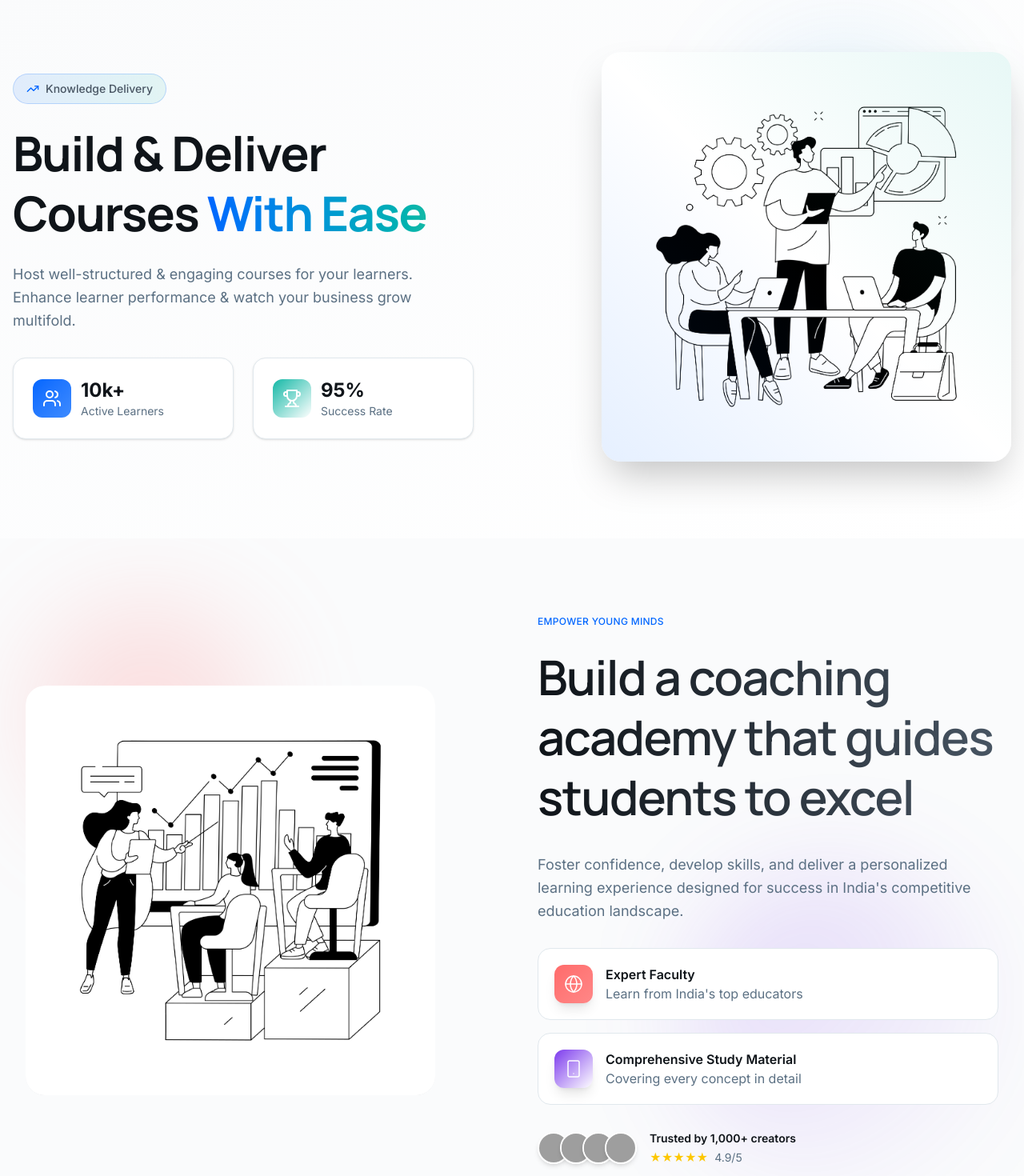
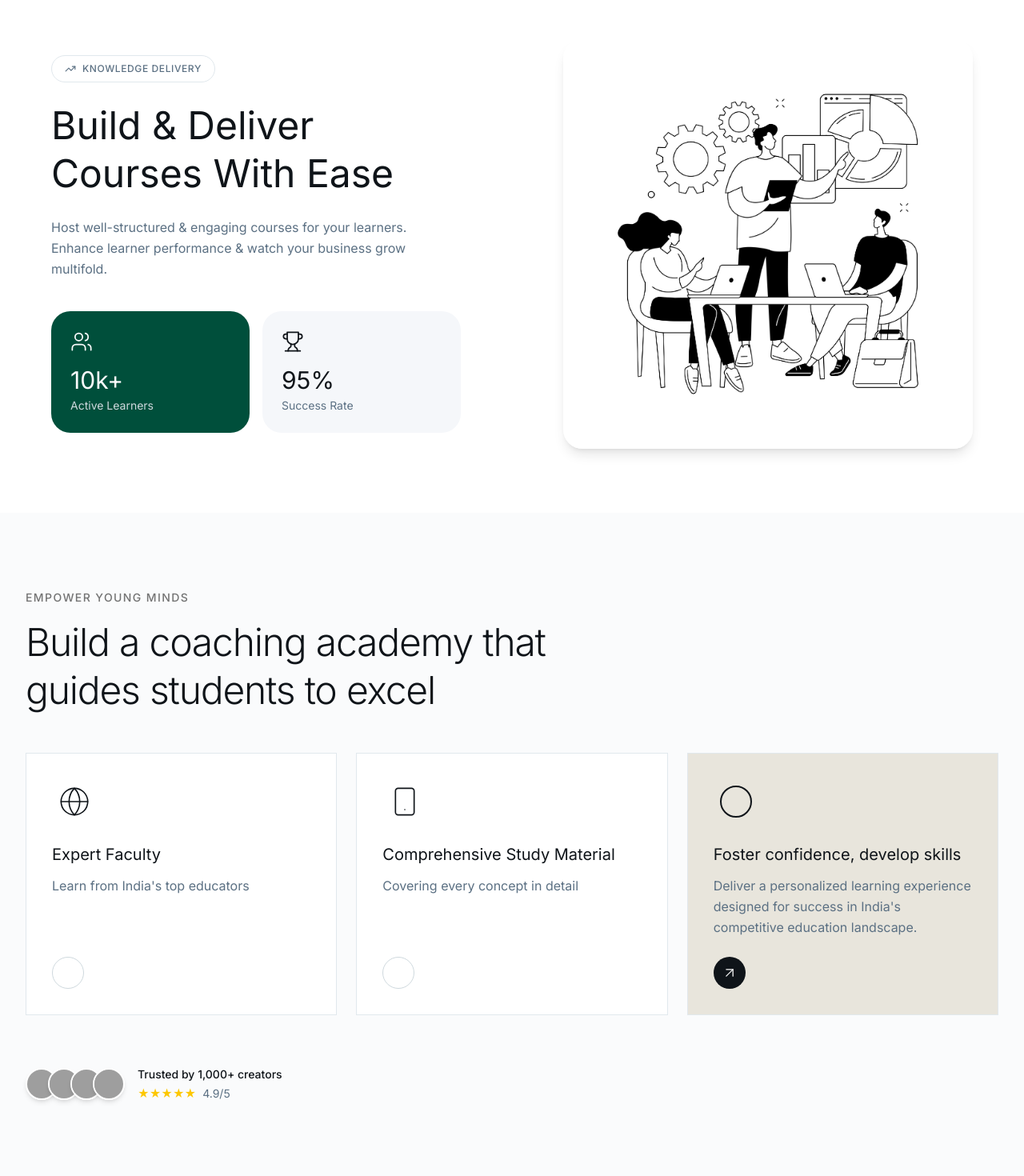
Before and after one commit to Niraj21611/lms, a Next.js app: page / in a window 1280 px wide. Shown: the part 2600-4070 px from the top of the page at 80% size. Built offline with nearby package versions, Linux system fonts and the light colour scheme; grey boxes are pictures that could not be loaded.

Commit message:
refactor(components): modify layout and styles in sections

```diff
--- a/src/components/KnowledgeDeliverySection.tsx
+++ b/src/components/KnowledgeDeliverySection.tsx
@@ -6,44 +6,39 @@ import { motion } from "framer-motion";
 
 const KnowledgeDeliverySection: React.FC = () => {
   return (
-    <div className="relative py-24 px-4 bg-gradient-to-br from-neutral-50 to-white overflow-hidden">
-      <div className="absolute top-20 right-20 w-72 h-72 bg-gradient-to-br from-primary/10 to-teal/10 rounded-full blur-3xl" />
-
-      <div className="flex flex-col md:flex-row items-center justify-between w-full max-w-7xl mx-auto gap-16">
+    <div className="relative py-20 px-4 bg-white">
+      <div className="flex flex-col md:flex-row items-center justify-between w-full max-w-6xl mx-auto gap-12">
         {/* Left Column */}
         <motion.div
-          className="flex flex-col justify-center w-full md:max-w-xl"
+          className="flex flex-col justify-center w-full md:max-w-lg"
           initial={{ opacity: 0, x: -30 }}
           whileInView={{ opacity: 1, x: 0 }}
           viewport={{ once: true }}
           transition={{ duration: 0.7 }}
         >
           <motion.span
-            className="inline-flex items-center gap-2 px-4 py-2 rounded-full bg-gradient-to-r from-primary/10 to-teal/10 border border-primary/20 text-sm font-medium text-neutral-700 w-fit mb-6"
+            className="inline-flex items-center gap-2 px-4 py-2 rounded-full bg-white border border-neutral-200 text-xs font-medium text-neutral-600 uppercase tracking-wider w-fit mb-6"
             initial={{ opacity: 0, scale: 0.9 }}
             whileInView={{ opacity: 1, scale: 1 }}
             viewport={{ once: true }}
             transition={{ delay: 0.2, duration: 0.5 }}
           >
-            <TrendingUp className="w-4 h-4 text-primary" />
+            <TrendingUp className="w-3.5 h-3.5" />
             Knowledge Delivery
           </motion.span>
 
           <motion.h2
-            className="text-4xl md:text-5xl lg:text-6xl font-bold font-display text-neutral-900 mb-6 leading-tight tracking-tight"
+            className="text-4xl md:text-5xl font-normal text-neutral-900 mb-6 leading-tight"
             initial={{ opacity: 0, y: 20 }}
             whileInView={{ opacity: 1, y: 0 }}
             viewport={{ once: true }}
             transition={{ delay: 0.3, duration: 0.6 }}
           >
-            Build & Deliver Courses{" "}
-            <span className="bg-gradient-to-r from-primary to-teal bg-clip-text text-transparent">
-              With Ease
-            </span>
+            Build & Deliver Courses With Ease
           </motion.h2>
 
           <motion.p
-            className="text-lg text-neutral-600 leading-relaxed mb-8"
+            className="text-base text-neutral-600 leading-relaxed mb-10"
             initial={{ opacity: 0, y: 20 }}
             whileInView={{ opacity: 1, y: 0 }}
             viewport={{ once: true }}
@@ -53,30 +48,30 @@ const KnowledgeDeliverySection: React.FC = () => {
           </motion.p>
 
           <motion.div
-            className="grid grid-cols-2 gap-6"
+            className="grid grid-cols-2 gap-4"
             initial={{ opacity: 0, y: 20 }}
             whileInView={{ opacity: 1, y: 0 }}
             viewport={{ once: true }}
             transition={{ delay: 0.5, duration: 0.6 }}
           >
-            <div className="bg-white rounded-2xl p-6 border border-neutral-200 shadow-sm hover:shadow-xl transition-all duration-300">
-              <div className="flex items-center gap-3">
-                <div className="w-12 h-12 rounded-xl bg-gradient-to-br from-primary to-primary-light flex items-center justify-center">
-                  <Users className="w-6 h-6 text-white" strokeWidth={2} />
+            <div className="rounded-3xl p-6 transition-all duration-300 bg-emerald-900">
+              <div className="flex flex-col ">
+                <div className="text-neutral-50 mb-4">
+                  <Users className="w-7 h-7" strokeWidth={1.5} />
                 </div>
                 <div>
-                  <h3 className="text-2xl font-bold text-neutral-900">10k+</h3>
-                  <p className="text-sm text-neutral-600">Active Learners</p>
+                  <h3 className="text-3xl font-normal text-neutral-50 mb-1">10k+</h3>
+                  <p className="text-sm text-neutral-300">Active Learners</p>
                 </div>
               </div>
             </div>
-            <div className="bg-white rounded-2xl p-6 border border-neutral-200 shadow-sm hover:shadow-xl transition-all duration-300">
-              <div className="flex items-center gap-3">
-                <div className="w-12 h-12 rounded-xl bg-gradient-to-br from-teal to-teal-light flex items-center justify-center">
-                  <Trophy className="w-6 h-6 text-white" strokeWidth={2} />
+            <div className="bg-neutral-100 rounded-3xl p-6 hover:bg-neutral-100 transition-all duration-300">
+              <div className="flex flex-col">
+                <div className="text-neutral-900 mb-4">
+                  <Trophy className="w-7 h-7" strokeWidth={1.5} />
                 </div>
                 <div>
-                  <h3 className="text-2xl font-bold text-neutral-900">95%</h3>
+                  <h3 className="text-3xl font-normal text-neutral-900 mb-1">95%</h3>
                   <p className="text-sm text-neutral-600">Success Rate</p>
                 </div>
               </div>
@@ -93,8 +88,8 @@ const KnowledgeDeliverySection: React.FC = () => {
           transition={{ delay: 0.4, duration: 0.7 }}
         >
           <motion.div
-            className="relative rounded-3xl overflow-hidden shadow-2xl"
-            whileHover={{ scale: 1.02 }}
+            className="relative rounded-3xl overflow-hidden shadow-lg"
+            whileHover={{ scale: 1.01 }}
             transition={{ duration: 0.3 }}
           >
             <Image
@@ -105,7 +100,6 @@ const KnowledgeDeliverySection: React.FC = () => {
               width={800}
               alt="Course delivery platform"
             />
-            <div className="absolute inset-0 bg-gradient-to-tr from-primary/10 via-transparent to-teal/10" />
           </motion.div>
         </motion.div>
       </div>
--- a/src/components/MonetizeSection.tsx
+++ b/src/components/MonetizeSection.tsx
@@ -1,7 +1,6 @@
 "use client";
 
-import { Globe, Smartphone } from "lucide-react";
-import Image from "next/image";
+import { Globe, Smartphone, ArrowUpRight } from "lucide-react";
 import { motion } from "framer-motion";
 
 const fadeInUp = {
@@ -9,102 +8,114 @@ const fadeInUp = {
   visible: {
     opacity: 1,
     y: 0,
-    transition: { duration: 0.5, ease: [0.22, 1, 0.36, 1] },
+    transition: { duration: 0.6, ease: [0.22, 1, 0.36, 1] },
   },
 };
 
 const MonetizeSection: React.FC = () => {
   return (
-    <div className="flex justify-center bg-neutral-50 py-24 px-4 md:px-8 relative overflow-hidden">
-      <div className="absolute top-20 left-10 w-72 h-72 bg-gradient-to-br from-coral/20 to-coral-light/20 rounded-full blur-3xl" />
-      <div className="absolute bottom-20 right-10 w-96 h-96 bg-gradient-to-br from-purple/20 to-purple-light/20 rounded-full blur-3xl" />
-
-      <div className="flex flex-col md:flex-row items-center justify-between w-full max-w-7xl gap-16 relative z-10">
+    <div className="flex justify-center bg-neutral-50 py-24 px-4 md:px-8">
+      <div className="flex flex-col items-start w-full max-w-7xl gap-12">
         <motion.div
-          className="flex flex-col items-center justify-center w-full md:max-w-lg rounded-3xl overflow-hidden"
-          initial="hidden"
-          whileInView="visible"
-          viewport={{ once: true }}
-          variants={fadeInUp}
-          whileHover={{ scale: 1.02 }}
-          transition={{ duration: 0.3 }}
-        >
-          <Image
-            src={"/images/landing-3.jpg"}
-            sizes="100vw"
-            className="w-full h-auto object-cover rounded-3xl shadow-xl"
-            height={600}
-            width={800}
-            alt="Student coaching"
-          />
-        </motion.div>
-
-        <motion.div
-          className="flex flex-col justify-center w-full md:max-w-xl"
+          className="flex flex-col w-full"
           initial="hidden"
           whileInView="visible"
           viewport={{ once: true }}
           variants={fadeInUp}
         >
-          <span className="uppercase font-medium text-primary text-xs tracking-wide">
+          <span className="uppercase font-medium text-sm tracking-widest text-neutral-500 mb-4">
             Empower Young Minds
           </span>
 
-          <motion.p
-            className="text-4xl md:text-5xl lg:text-6xl font-display font-semibold pt-6 pb-8 leading-tight tracking-tight bg-gradient-to-r from-neutral-900 to-neutral-700 bg-clip-text text-transparent"
-            variants={fadeInUp}
-          >
+          <h2 className="text-4xl md:text-5xl font-light leading-tight tracking-tight text-neutral-900 max-w-2xl">
             Build a coaching academy that guides students to excel
-          </motion.p>
-
-          <motion.p
-            className="font-normal text-lg text-neutral-600 leading-relaxed"
-            variants={fadeInUp}
-          >
-            Foster confidence, develop skills, and deliver a personalized learning experience designed for success in India's competitive education landscape.
-          </motion.p>
-
-          <motion.div
-            className="grid grid-cols-1 gap-4 pt-8"
-            variants={fadeInUp}
-          >
-            {[
-              {
-                icon: <Globe className="w-6 h-6 text-white" strokeWidth={1.5} />,
-                title: "Expert Faculty",
-                desc: "Learn from India's top educators",
-                gradient: "from-coral to-coral-light",
-              },
-              {
-                icon: <Smartphone className="w-6 h-6 text-white" strokeWidth={1.5} />,
-                title: "Comprehensive Study Material",
-                desc: "Covering every concept in detail",
-                gradient: "from-purple to-purple-light",
-              },
-            ].map((item, idx) => (
-              <motion.div
-                key={idx}
-                className="flex items-start gap-4 p-5 rounded-2xl bg-white border border-neutral-200 hover:shadow-xl transition-all duration-300"
-                whileHover={{ scale: 1.02, y: -4 }}
-              >
-                <div className={`p-3 bg-gradient-to-br ${item.gradient} rounded-xl shadow-lg`}>
-                  {item.icon}
-                </div>
-                <div>
-                  <h3 className="font-semibold text-neutral-900">{item.title}</h3>
-                  <p className="text-neutral-600">{item.desc}</p>
-                </div>
-              </motion.div>
-            ))}
+          </h2>
         </motion.div>
 
         <motion.div
-            className="flex flex-col sm:flex-row sm:items-center gap-4 pt-8"
+          className="grid grid-cols-1 md:grid-cols-3 gap-6 w-full"
+          initial="hidden"
+          whileInView="visible"
+          viewport={{ once: true }}
+          variants={fadeInUp}
+        >
+          <motion.div
+            className="flex flex-col justify-between p-8 rounded-none bg-white border border-neutral-200 min-h-[280px] group hover:bg-neutral-900 transition-all duration-500"
+            variants={fadeInUp}
+          >
+            <div>
+              <div className="w-14 h-14 mb-6 flex items-center justify-center">
+                <Globe className="w-10 h-10 text-neutral-900 group-hover:text-white transition-colors duration-500" strokeWidth={1} />
+              </div>
+              <h3 className="text-xl font-normal text-neutral-900 mb-3 group-hover:text-white transition-colors duration-500">
+                Expert Faculty
+              </h3>
+              <p className="text-neutral-600 leading-relaxed group-hover:text-neutral-300 transition-colors duration-500">
+                Learn from India's top educators
+              </p>
+            </div>
+            <div className="mt-6">
+              <div className="w-10 h-10 rounded-full border border-neutral-300 group-hover:border-white flex items-center justify-center group-hover:bg-white transition-all duration-500">
+                <ArrowUpRight className="w-5 h-5 text-neutral-900 opacity-0 group-hover:opacity-100 transition-opacity duration-500" strokeWidth={1.5} />
+              </div>
+            </div>
+          </motion.div>
+
+          <motion.div
+            className="flex flex-col justify-between p-8 rounded-none bg-white border border-neutral-200 min-h-[280px] group hover:bg-neutral-900 transition-all duration-500"
+            variants={fadeInUp}
+          >
+            <div>
+              <div className="w-14 h-14 mb-6 flex items-center justify-center">
+                <Smartphone className="w-10 h-10 text-neutral-900 group-hover:text-white transition-colors duration-500" strokeWidth={1} />
+              </div>
+              <h3 className="text-xl font-normal text-neutral-900 mb-3 group-hover:text-white transition-colors duration-500">
+                Comprehensive Study Material
+              </h3>
+              <p className="text-neutral-600 leading-relaxed group-hover:text-neutral-300 transition-colors duration-500">
+                Covering every concept in detail
+              </p>
+            </div>
+            <div className="mt-6">
+              <div className="w-10 h-10 rounded-full border border-neutral-300 group-hover:border-white flex items-center justify-center group-hover:bg-white transition-all duration-500">
+                <ArrowUpRight className="w-5 h-5 text-neutral-900 opacity-0 group-hover:opacity-100 transition-opacity duration-500" strokeWidth={1.5} />
+              </div>
+            </div>
+          </motion.div>
+
+          <motion.div
+            className="flex flex-col justify-between p-8 rounded-none bg-[#e8e5dc] border border-neutral-200 min-h-[280px]"
+            variants={fadeInUp}
+          >
+            <div>
+              <div className="w-14 h-14 mb-6 flex items-center justify-center">
+                <div className="w-10 h-10 rounded-full border-2 border-neutral-900"></div>
+              </div>
+              <h3 className="text-xl font-normal text-neutral-900 mb-3">
+                Foster confidence, develop skills
+              </h3>
+              <p className="text-neutral-600 leading-relaxed">
+                Deliver a personalized learning experience designed for success in India's competitive education landscape.
+              </p>
+            </div>
+            <div className="mt-6">
+              <div className="w-10 h-10 rounded-full bg-neutral-900 flex items-center justify-center">
+                <ArrowUpRight className="w-5 h-5 text-white" strokeWidth={1.5} />
+              </div>
+            </div>
+          </motion.div>
+        </motion.div>
+
+        <motion.div
+          className="flex flex-col sm:flex-row sm:items-center gap-4 pt-4"
+          initial="hidden"
+          whileInView="visible"
+          viewport={{ once: true }}
           variants={fadeInUp}
         >
           <div className="flex -space-x-3">
             {[1, 2, 3, 4].map((i) => (
-                <Image
+              <img
                 key={i}
                 width={40}
                 height={40}
@@ -115,7 +126,7 @@ const MonetizeSection: React.FC = () => {
             ))}
           </div>
           <div>
-              <p className="font-semibold text-neutral-900 text-sm">
+            <p className="font-medium text-neutral-900 text-sm">
               Trusted by 1,000+ creators
             </p>
             <div className="flex items-center text-yellow-400 text-sm mt-1">
@@ -124,7 +135,6 @@ const MonetizeSection: React.FC = () => {
             </div>
           </div>
         </motion.div>
-        </motion.div>
       </div>
     </div>
   );
```
Lines whose indentation alone changed are shown as unchanged.
